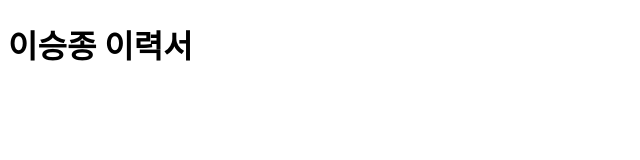
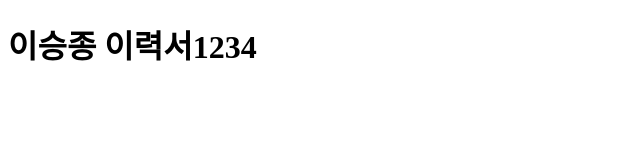
Before and after one commit to lsjjong8/resume1, a plain HTML site: page index.html in a window 1280 px wide. Shown: the whole page, without its empty margins (0-640 px from the left). Drawn offline with Linux system fonts and the light colour scheme.

Commit message:
index.html 수정 및 Readme 파일 생성

```diff
--- a/index.html
+++ b/index.html
@@ -5,6 +5,6 @@
     <title>이력서</title>
   </head>
   <body>
-    <h1>이승종 이력서</h1>
+    <h1>이승종 이력서1234</h1>
   </body>
 </html>
```
Also changed, not shown: 1 other file.
